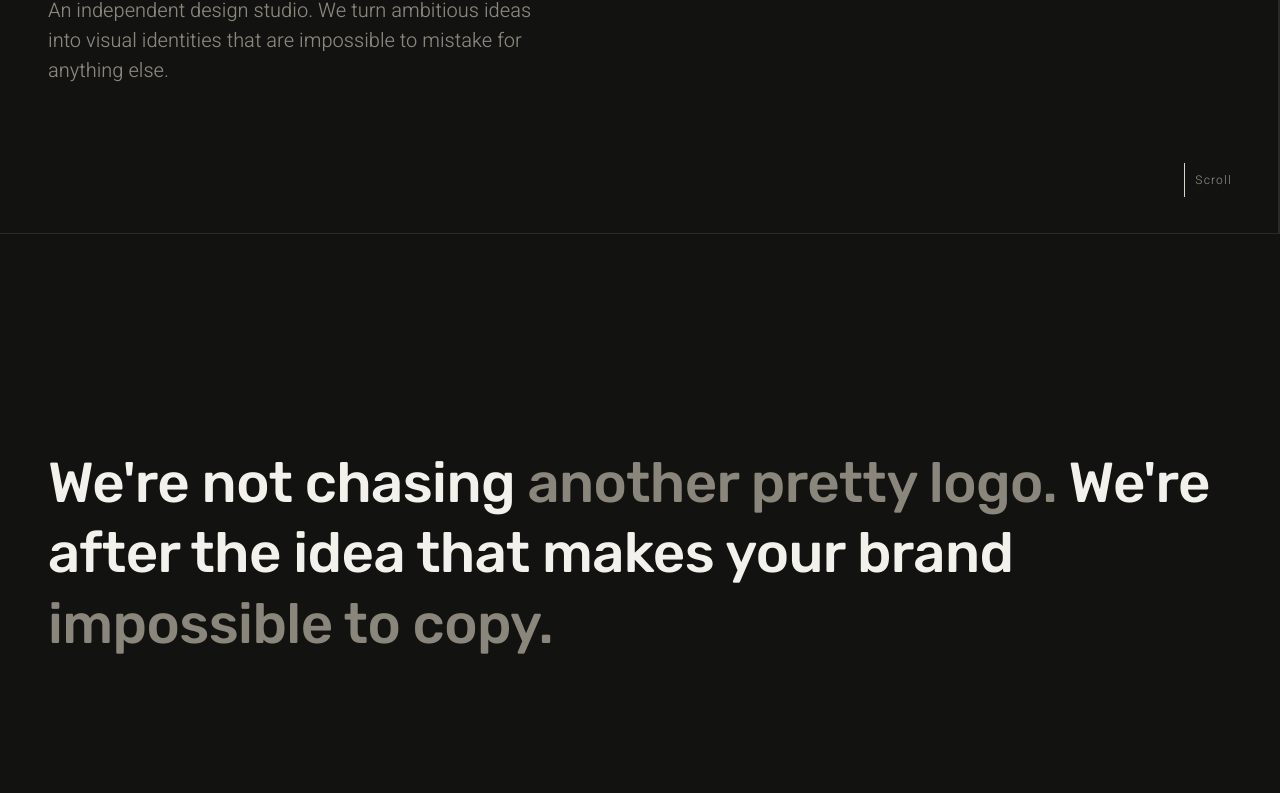
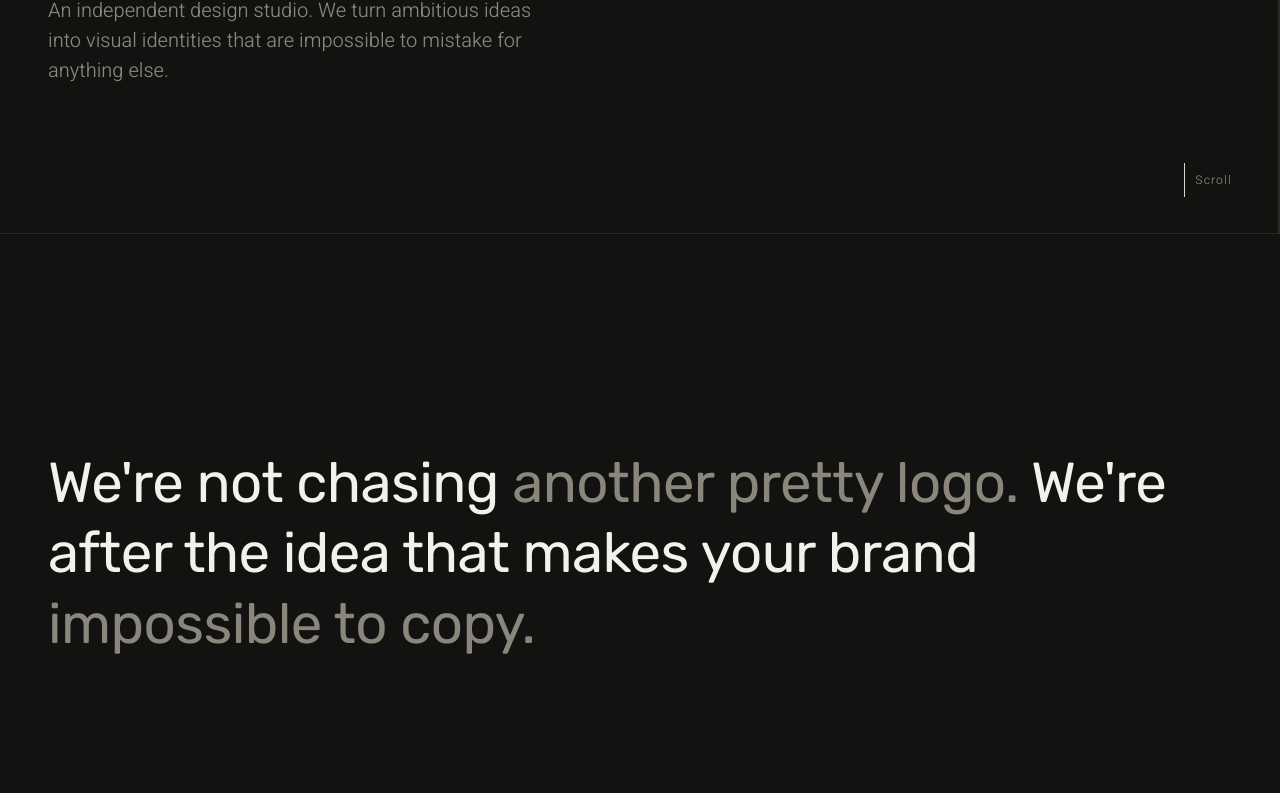
Before and after one commit to PumaSite2026/studio-site, a plain HTML site: page index.html in a window 1280 px wide. Shown: the part 567-1360 px from the top of the page. Drawn offline with Linux system fonts and the light colour scheme.

Commit message:
Update index.html

```diff
--- a/index.html
+++ b/index.html
@@ -6,7 +6,7 @@
 <title>Studio — Design Studio</title>
 <link rel="preconnect" href="https://fonts.googleapis.com">
 <link rel="preconnect" href="https://fonts.gstatic.com" crossorigin>
-<link href="https://fonts.googleapis.com/css2?family=Rubik:wght@400;500;700;900&family=Heebo:wght@300;400;500&display=swap" rel="stylesheet">
+<link href="https://fonts.googleapis.com/css2?family=Rubik:wght@300;400;600;800&family=Heebo:wght@300;400;500&display=swap" rel="stylesheet">
 <!-- Netlify Identity: handles the login link from invite/confirmation emails -->
 <script src="https://identity.netlify.com/v1/netlify-identity-widget.js"></script>
 <script>
```
